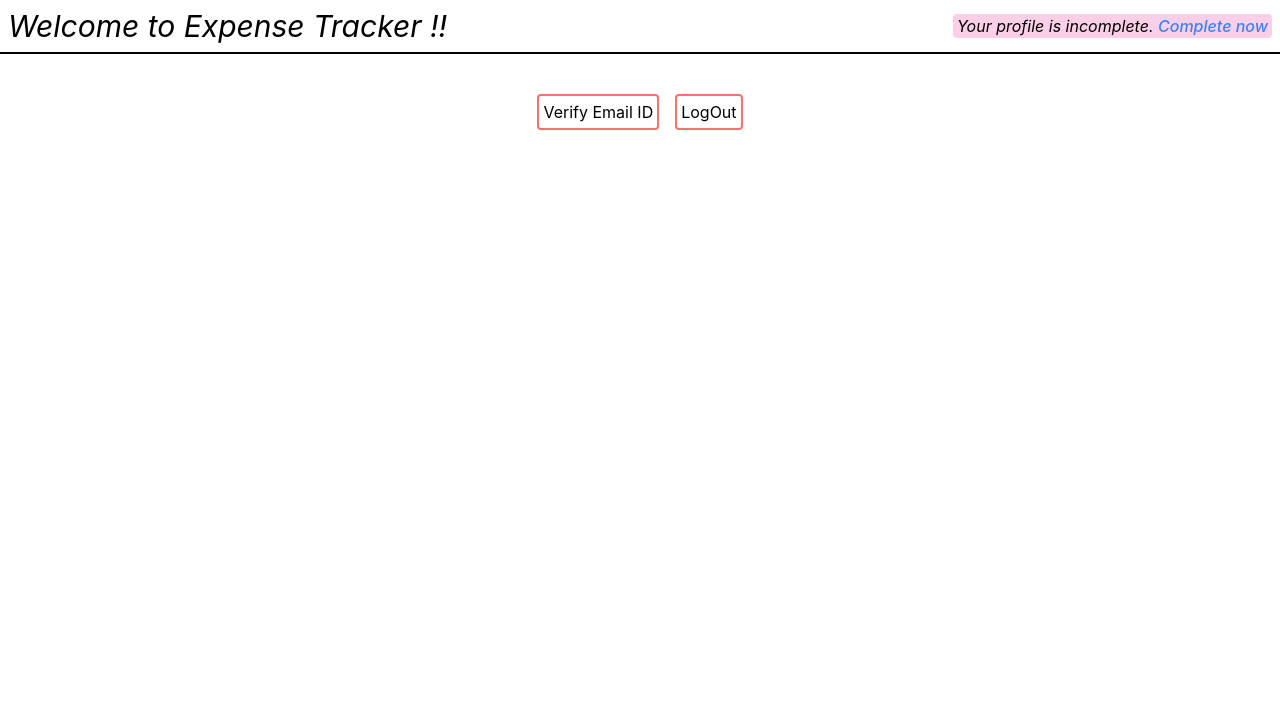
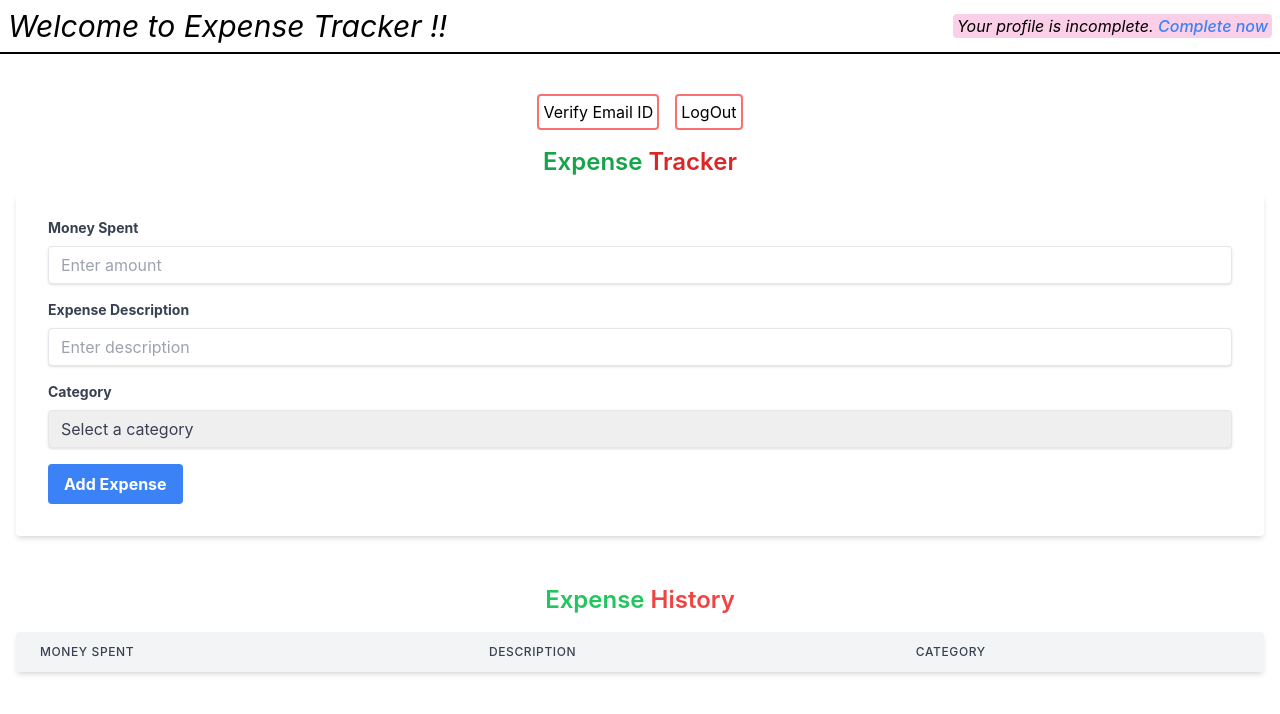
Before and after one commit to kunalrajshah/Expenses-tracker-react, a React (Create React App) app: page /home in a window 1280 px wide. Shown: the top 714 px of the page. Built offline with nearby package versions, Linux system fonts and the light colour scheme; sample sign-in values are in the browser's storage.

Commit message:
Adding expenses form and displaying expenses

```diff
--- a/src/App.js
+++ b/src/App.js
@@ -1,20 +1,27 @@
-import { Fragment } from "react";
-import { Routes,Route } from "react-router-dom";
+import { Fragment, useContext } from "react";
+import { Routes, Route, Navigate } from "react-router-dom";
 import LoginPage from "./Components/Login/LoginPage";
 import Home from "./Components/HomePage/Home";
 import UpdatePage from "./Components/UpdateProfile/updatePage";
 import ForgetPass from "./Components/ForgetPassword/ForgetPass";
+import LoginContext from "./Components/Login/LoginContext";
 const App = () => {
+  const ctxt = useContext(LoginContext);
   return (
     <Fragment>
-     <Routes>
-      <Route path="/" element={<LoginPage />} />
-      <Route path="/home" element={<Home />} />
-      <Route path="/updateProfile" element={<UpdatePage />} />
-      <Route path="/Forget Password?" element={<ForgetPass/>} />
-     </Routes>
+      <Routes>
+        <Route path="/" element={<LoginPage />} />
+        {ctxt.isloggedin && <Route path="/home" element={<Home />} />}
+        {ctxt.isloggedin && (
+          <Route path="/updateProfile" element={<UpdatePage />} />
+        )}
+        {ctxt.isloggedin && (
+          <Route path="/Forget Password?" element={<ForgetPass />} />
+        )}
+        <Route path="*" element={<Navigate to={"/"} />} />
+      </Routes>
     </Fragment>
   );
-}
+};
 
 export default App;
--- /dev/null
+++ b/src/Components/Expense form/Expenses.js
@@ -0,0 +1,141 @@
+import React, { useRef, useState, Fragment } from "react";
+
+const ExpenseForm = () => {
+  const moneySpentRef = useRef(null);
+  const expenseDescriptionRef = useRef(null);
+  const categoryRef = useRef(null);
+  const [data, setData] = useState([]);
+
+  const handleSubmit = (e) => {
+    e.preventDefault();
+
+    const moneySpent = moneySpentRef.current.value;
+    const expenseDescription = expenseDescriptionRef.current.value;
+    const category = categoryRef.current.value;
+
+    const ExpenseDetails = {
+      money: moneySpent,
+      description: expenseDescription,
+      category: category,
+    };
+    setData([...data, ExpenseDetails]);
+  };
+
+  return (
+    <Fragment>
+      <div className="container mx-auto p-4">
+        <h1 className="text-2xl font-semibold mb-4 text-center">
+          <span className="text-green-600">Expense </span>
+          <span className="text-red-600">Tracker</span>
+        </h1>
+        <form
+          className="bg-white shadow-md rounded px-8 pt-6 pb-8 mb-4"
+          onSubmit={handleSubmit}
+        >
+          <div className="mb-4">
+            <label
+              className="block text-gray-700 text-sm font-bold mb-2"
+              htmlFor="moneySpent"
+            >
+              Money Spent
+            </label>
+            <input
+              className="shadow appearance-none border rounded w-full py-2 px-3 text-gray-700 leading-tight focus:outline-none focus:shadow-outline"
+              id="moneySpent"
+              type="number"
+              placeholder="Enter amount"
+              required
+              ref={moneySpentRef}
+            />
+          </div>
+          <div className="mb-4">
+            <label
+              className="block text-gray-700 text-sm font-bold mb-2"
+              htmlFor="expenseDescription"
+            >
+              Expense Description
+            </label>
+            <input
+              className="shadow appearance-none border rounded w-full py-2 px-3 text-gray-700 leading-tight focus:outline-none focus:shadow-outline"
+              id="expenseDescription"
+              type="text"
+              placeholder="Enter description"
+              required
+              ref={expenseDescriptionRef}
+            />
+          </div>
+          <div className="mb-4">
+            <label
+              className="block text-gray-700 text-sm font-bold mb-2"
+              htmlFor="category"
+            >
+              Category
+            </label>
+            <select
+              className="shadow appearance-none border rounded w-full py-2 px-3 text-gray-700 leading-tight focus:outline-none focus:shadow-outline"
+              id="category"
+              required
+              ref={categoryRef}
+            >
+              <option value="" disabled selected>
+                Select a category
+              </option>
+              <option value="Food">Food</option>
+              <option value="Petrol">Petrol</option>
+              <option value="Salary">Salary</option>
+              <option value="Entertainment">Entertainment</option>
+              {/* Add more categories here */}
+            </select>
+          </div>
+          <div className="flex items-center justify-between">
+            <button
+              className="bg-blue-500 hover:bg-blue-700 text-white font-bold py-2 px-4 rounded focus:outline-none focus:shadow-outline"
+              type="submit"
+            >
+              Add Expense
+            </button>
+          </div>
+        </form>
+      </div>
+      {/* Display Output */}
+      <div className="container mx-auto p-4">
+        <h2 className="text-2xl font-semibold mb-4 text-center">
+          <span className="text-green-500">Expense </span>
+          <span className="text-red-500">History</span>
+        </h2>
+        <div className="bg-white shadow-md rounded overflow-x-auto">
+          <table className="min-w-full divide-y divide-gray-200">
+            <thead>
+              <tr>
+                <th className="px-6 py-3 bg-gray-100 text-left text-xs leading-4 font-medium text-gray-700 uppercase tracking-wider">
+                  Money Spent
+                </th>
+                <th className="px-6 py-3 bg-gray-100 text-left text-xs leading-4 font-medium text-gray-700 uppercase tracking-wider">
+                  Description
+                </th>
+                <th className="px-6 py-3 bg-gray-100 text-left text-xs leading-4 font-medium text-gray-700 uppercase tracking-wider">
+                  Category
+                </th>
+              </tr>
+            </thead>
+            <tbody className="bg-white divide-y divide-gray-200">
+              {data.map((item) => (
+                <tr key={Math.random().toString()}>
+                  <td className="px-6 py-4 whitespace-no-wrap">{item.money}</td>
+                  <td className="px-6 py-4 whitespace-no-wrap">
+                    {item.description}
+                  </td>
+                  <td className="px-6 py-4 whitespace-no-wrap">
+                    {item.category}
+                  </td>
+                </tr>
+              ))}
+            </tbody>
+          </table>
+        </div>
+      </div>
+    </Fragment>
+  );
+};
+
+export default ExpenseForm;
--- a/src/Components/HomePage/Home.js
+++ b/src/Components/HomePage/Home.js
@@ -1,6 +1,7 @@
 import React, { Fragment, useContext } from "react";
 import { Link,useNavigate } from "react-router-dom";
 import LoginContext from "../Login/LoginContext";
+import Expenses from '../Expense form/Expenses';
 
 const Home = () => {
   const ctxt = useContext(LoginContext);
@@ -67,6 +68,7 @@ const Home = () => {
           LogOut
         </button>
       </div>
+      <Expenses />
     </Fragment>
   );
 };
--- a/src/Components/UpdateProfile/updatePage.js
+++ b/src/Components/UpdateProfile/updatePage.js
@@ -1,4 +1,5 @@
 import React, { Fragment, useRef, useContext, useEffect } from "react";
+import { Link } from "react-router-dom";
 import { FontAwesomeIcon } from "@fortawesome/react-fontawesome";
 import {
   faGithub,
@@ -154,7 +155,7 @@ const UpdatePage = () => {
               type="button"
               onClick={handleCancelClick}
             >
-              Cancel
+              <Link to="/home">Cancel</Link>
             </button>
           </div>
         </form>
```
